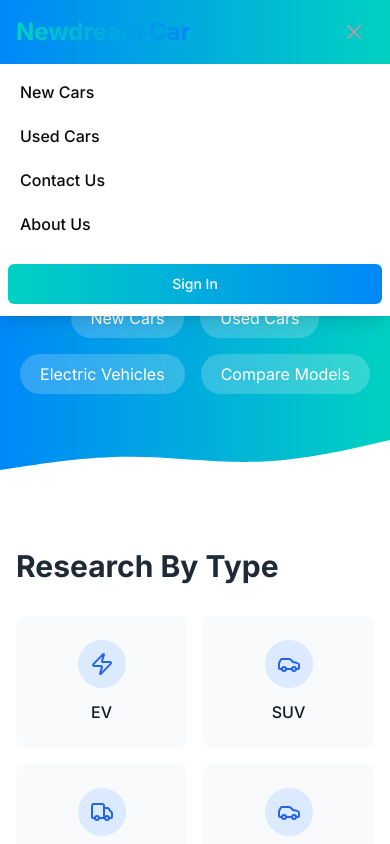
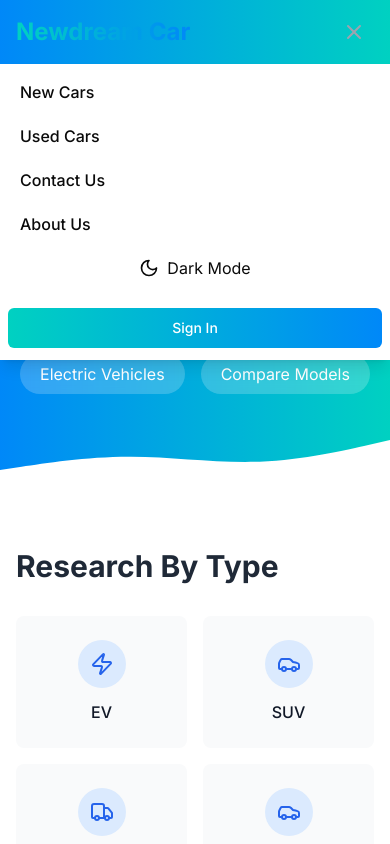
Before and after one commit to Hazemhw22/Newdream-Car, a Next.js app: page / in a window 390 px wide. Both pictures are taken after a click on the button 354 px from the left and 32 px from the top of the page. Shown: the top 844 px of the page. Built offline with nearby package versions, Linux system fonts and the light colour scheme.

Commit message:
first commit

```diff
--- a/app/layout.tsx
+++ b/app/layout.tsx
@@ -22,7 +22,7 @@ export default function RootLayout({
       <body className={inter.className}>
         <ThemeProvider
           attribute="class"
-          defaultTheme="system"
+          defaultTheme="light"
           enableSystem
           disableTransitionOnChange
         >
--- a/components/Header.tsx
+++ b/components/Header.tsx
@@ -125,6 +125,27 @@ export default function Header() {
             >
               About Us
             </Link>
+
+            {/* Dark Mode Toggle for Mobile */}
+            <div className="flex items-center justify-center mt-4 mb-2">
+              <button
+                onClick={() => setTheme(theme === 'dark' ? 'light' : 'dark')}
+                className="flex items-center p-2 rounded-md hover:bg-gray-100 dark:hover:bg-gray-800 transition-colors"
+              >
+                {theme === 'dark' ? (
+                  <>
+                    <Sun className="h-5 w-5 mr-2 text-foreground" />
+                    <span>Light Mode</span>
+                  </>
+                ) : (
+                  <>
+                    <Moon className="h-5 w-5 mr-2 text-foreground" />
+                    <span>Dark Mode</span>
+                  </>
+                )}
+              </button>
+            </div>
+
             <div className="pt-4">
               <Button className="w-full bg-gradient-to-r from-[#00D1C1] to-[#0088F8] text-white">
                 Sign In
--- a/hooks/use-toast.ts
+++ b/hooks/use-toast.ts
@@ -90,8 +90,6 @@ export const reducer = (state: State, action: Action): State => {
     case 'DISMISS_TOAST': {
       const { toastId } = action;
 
-      // ! Side effects ! - This could be extracted into a dismissToast() action,
-      // but I'll keep it here for simplicity
       if (toastId) {
         addToRemoveQueue(toastId);
       } else {
```
